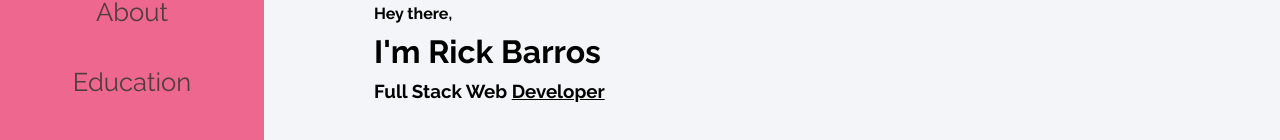
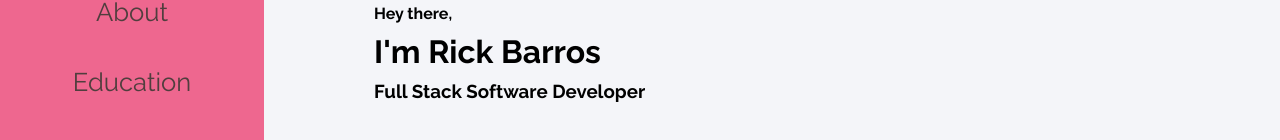
Before and after one commit to mazinger72/portfolio-website, a React (Create React App) app: page /about in a window 1280 px wide. Shown: the part 173-313 px from the top of the page. Built offline with nearby package versions, Linux system fonts and the light colour scheme.

Commit message:
Update About.js

```diff
--- a/src/contents/About.js
+++ b/src/contents/About.js
@@ -8,7 +8,7 @@ class About extends Component {
                 <h1 className="subtopic">About Me</h1>
                 <h4>Hey there,</h4>
                 <h1>I'm Rick Barros</h1>
-                <h3>Full Stack Web <u>Developer</u></h3>
+                <h3>Full Stack Software Developer</h3>
                 <br></br>
                 <p>Spanish speaking certified Junior Full Stack Web Developer with a passion to build innovative apps in our
                 growing tech world. My foundations are front end development and design with knowledge of JavaScript, React
```
